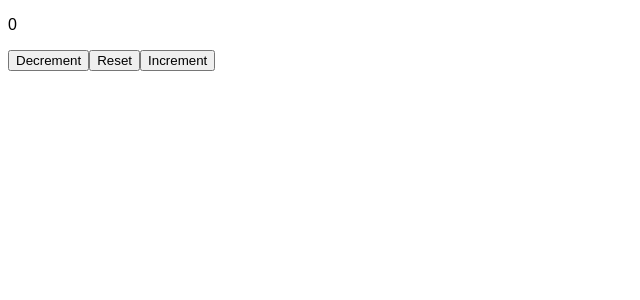
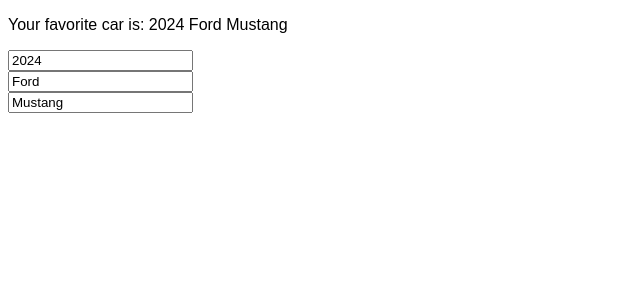
Before and after one commit to megumi-seki/react-full-course, a React (Vite) app: page / in a window 1280 px wide. Shown: the top 300 px of the page, without its empty margins (0-640 px from the left). Built offline with nearby package versions, Linux system fonts and the light colour scheme.

Commit message:
learn to update objects in state

```diff
--- a/src/MyComponent.jsx
+++ b/src/MyComponent.jsx
@@ -1,56 +1,33 @@
-// updater function = A funcion passed as an argument to setState() usually
-//                    ex. setYear(updater function(usually arrow function))
-//                    Allow for safe updates based on the previous state
-//                    Used with multiple state updates and asynchronous functions
-//                    Good practice to use updater functions always
 
 import React, {useState} from "react";
 
 function MyComponent() {
 
-    const [count, setCount] = useState(0);
+    const [car, setCar] = useState({year: 2024,
+                                    make: "Ford",
+                                    model: "Mustang"});
 
-    const increment = () => {
-        // // Uses the CURRENT state to calculate the NEXT state.
-        // // set functions do not trigger an update.
-        // // React batches together update for performance reasons.
-        // // NEXT state becomes the CURRENT state after an update.
-
-        // setCount(count + 1);
-        // setCount(count + 1);
-        // setCount(count + 1);
-        // // UPDATE
-
-
-
-        // Instead, use updater function!
-        // Takes the PENDING state to calculate Next state.
-        // React puts your updater function in a queue(waiting in line)
-        // During the next render, React will call them in the same order.
-        setCount(c => c + 1);
-        setCount(c => c + 1);
-        setCount(c => c + 1);
+    function handleYearChage(event) {
+        setCar(c => ({...c, year: event.target.value}));
     }
 
-    const decrement = () => {
-        setCount(c => c - 1);
-        setCount(c => c - 1);
-        setCount(c => c - 1);
+    function handleMakeChage(event) {
+        setCar(c => ({...c, make: event.target.value}))
     }
 
-    const reset = () => {
-        setCount(0);
+    function handleModelChage(event) {
+        setCar(c => ({...c, model: event.target.value}))
     }
 
     return(
-        <div className="counter-container">
-            <p className="count-display">{count}</p>
-            <button className="counter-button" onClick={decrement}>Decrement</button>
-            <button className="counter-button" onClick={reset}>Reset</button>
-            <button className="counter-button" onClick={increment}>Increment</button>
+        <div>
+            <p>Your favorite car is: {car.year} {car.make} {car.model}</p>
+
+            <input type="number" value={car.year} onChange={handleYearChage}/><br/>
+            <input type="text" value={car.make} onChange={handleMakeChage}/><br/>
+            <input type="text" value={car.model} onChange={handleModelChage}/><br/>
         </div>
     );
-
 }
 
 export default MyComponent
```
